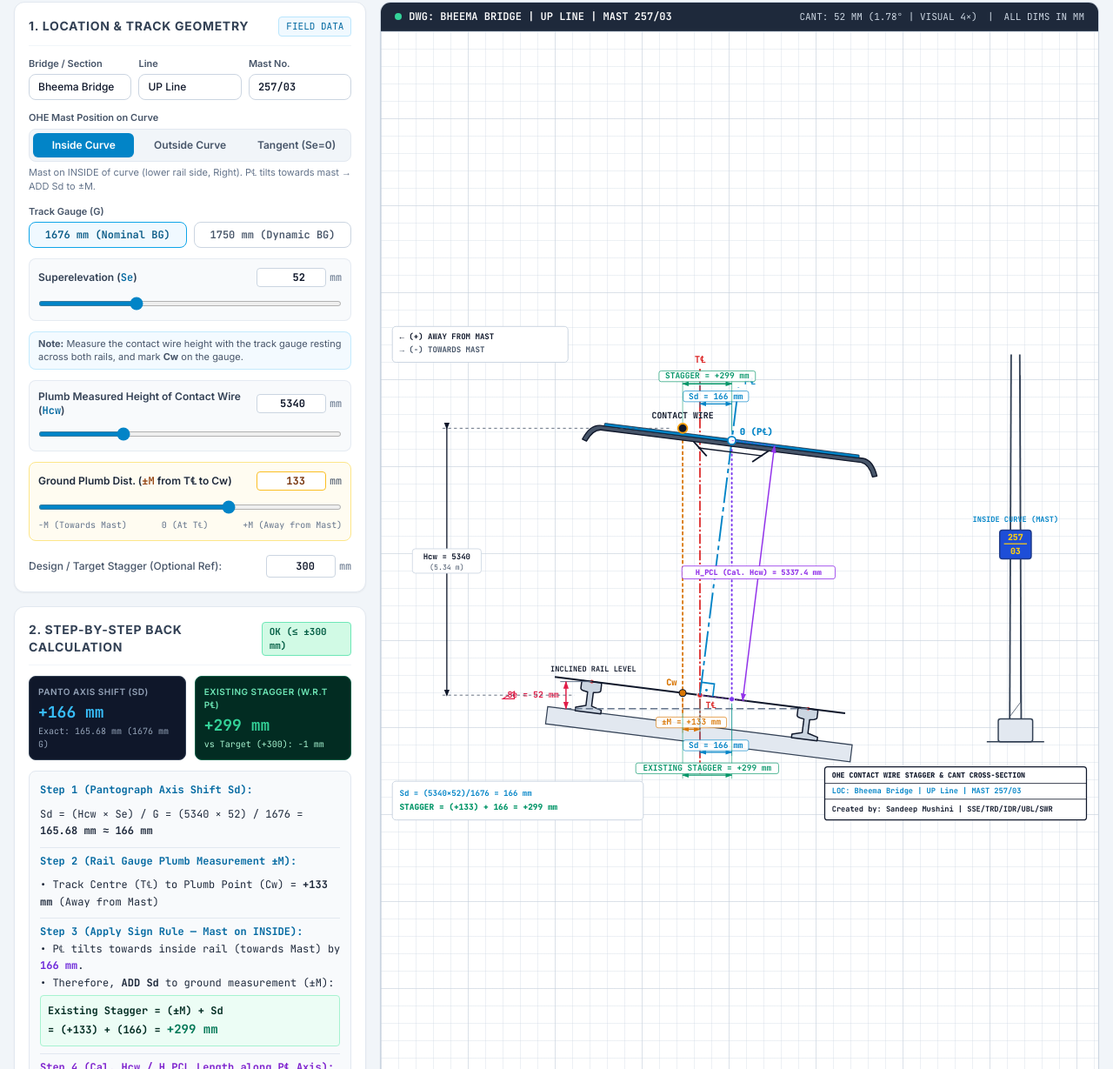
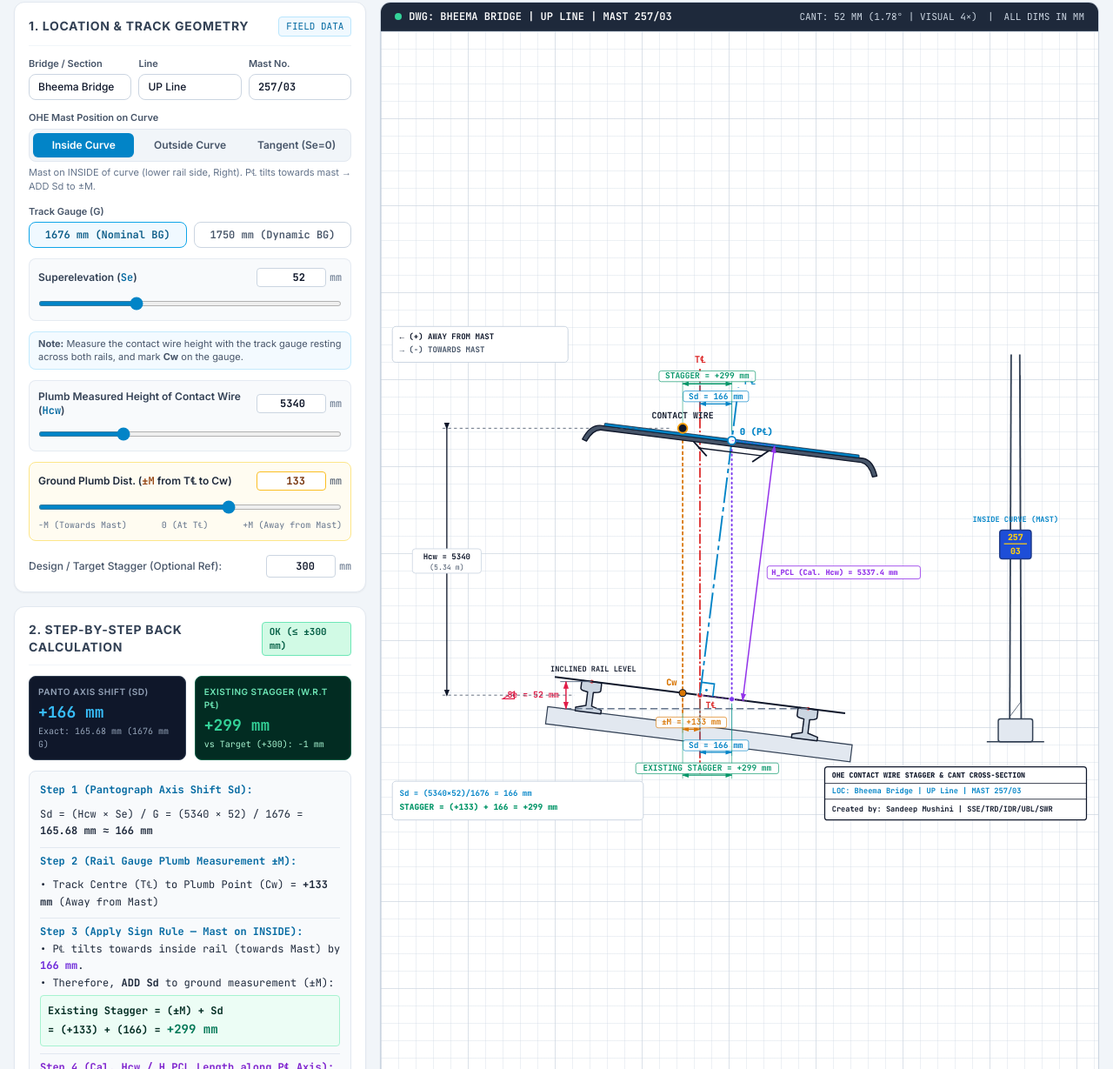
Before and after one commit to ssetrdidr/OHE_Curve_Stagger, a plain HTML site: page index.html in a window 1280 px wide. Shown: the part 248-1477 px from the top of the page at 87% size. Drawn offline with nearby package versions, Linux system fonts and the light colour scheme.

Commit message:
index.html

```diff
--- a/index.html
+++ b/index.html
@@ -1334,14 +1334,15 @@
       const pclMidY = (dimStartY + dimEndY) / 2;
       const pclLabel = `H_PCL (Cal. Hcw) = ${calc.hPclMm} mm`;
       const pclBoxW = pclLabel.length * 7.2 + 12;
+      const pclLabelX = pclMidX + 12; // beside the purple line, on the free side
 
       pclDimGroup.appendChild(svgEl('rect', {
-        x: pclMidX - pclBoxW / 2, y: pclMidY - 10, width: pclBoxW, height: 18, rx: 3,
+        x: pclLabelX, y: pclMidY - 10, width: pclBoxW, height: 18, rx: 3,
         fill: bp ? '#0b192c' : '#ffffff', 'fill-opacity': '0.95',
         stroke: pal.vertPantoColor, 'stroke-width': '1'
       }));
       pclDimGroup.appendChild(svgEl('text', {
-        x: pclMidX, y: pclMidY + 3, 'text-anchor': 'middle',
+        x: pclLabelX + 6, y: pclMidY + 3, 'text-anchor': 'start',
         fill: pal.vertPantoColor, 'font-family': 'JetBrains Mono, monospace', 'font-size': '10.5', 'font-weight': '800'
       }, pclLabel));
 
```
